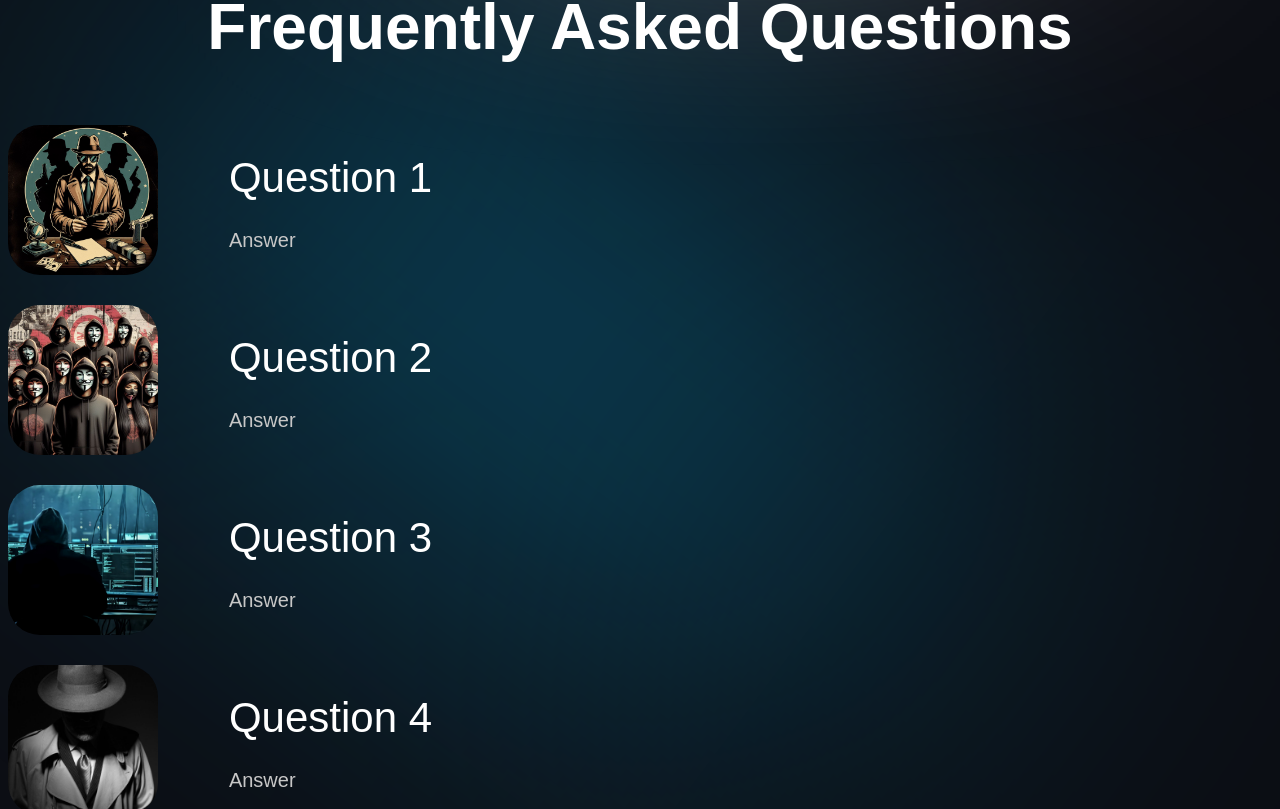
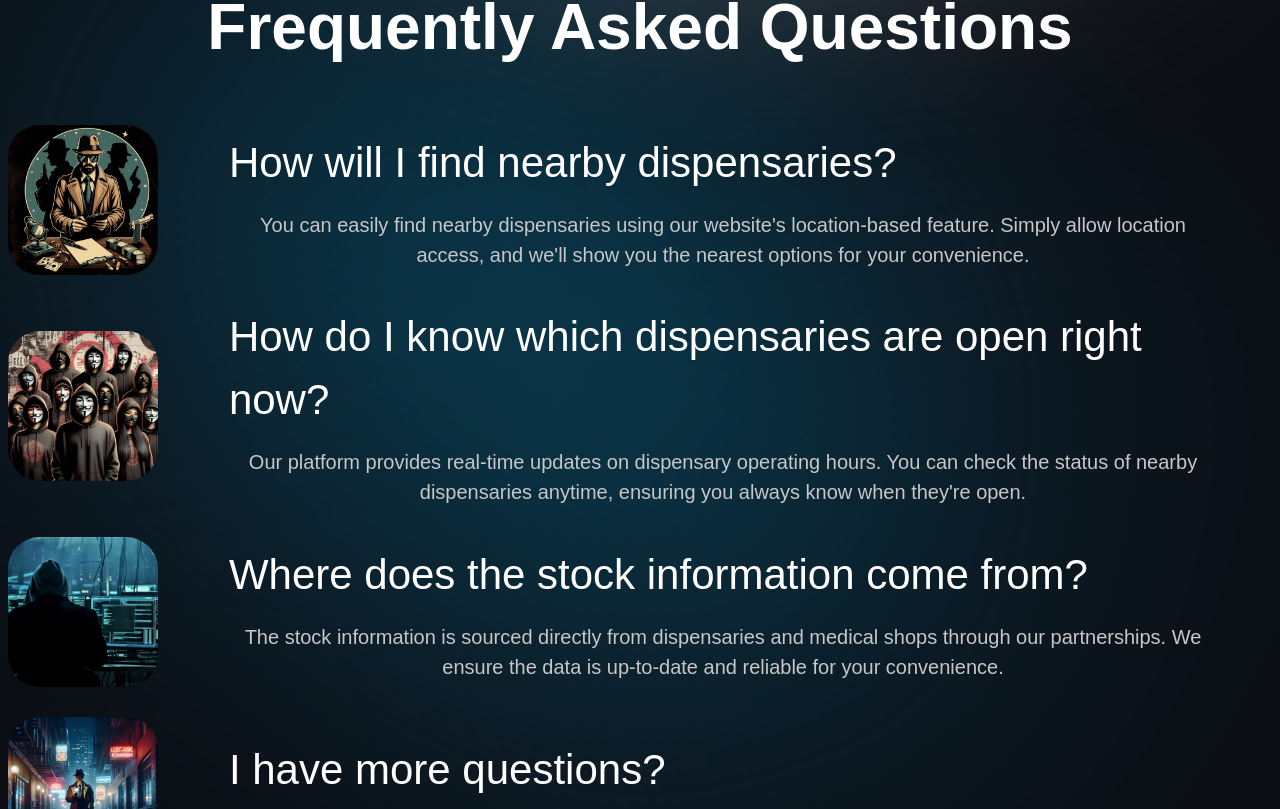
Before and after one commit to amanthegarg/ridehack-24, a Next.js app: page / in a window 1280 px wide. Shown: the part 3211-4020 px from the top of the page. Built offline with nearby package versions, Linux system fonts and the light colour scheme; a web font is replaced by a local one.

Commit message:
commit before orientation time

```diff
--- a/constants/index.js
+++ b/constants/index.js
@@ -17,13 +17,9 @@ export const exploreWorlds = [
   {
     id: 'murder-4',
     imgUrl: '/stock.jpg',
-    title: 'Medicine stocks',
+    title: 'Medicine Availability',
   },
-  // {
-  //   id: 'Murder-5',
-  //   imgUrl: '/openin.jpg',
-  //   title: 'Open Innovation',
-  // },
+
 ];
 
 export const startingFeatures = [
@@ -64,27 +60,20 @@ export const newFeatures2 = [
 export const insights = [
   {
     imgUrl: '/image32.jpeg',
-    title: ' Question 1 ',
-    subtitle: 'Answer',
+    title: 'How will I find nearby dispensaries?',
+    subtitle: "You can easily find nearby dispensaries using our website's location-based feature. Simply allow location access, and we'll show you the nearest options for your convenience.",
   },
   {
     imgUrl: '/image30.jpeg',
-    title: ' Question 2',
-    subtitle:
-      '  Answer ',
+    title: 'How do I know which dispensaries are open right now?',
+    subtitle: " Our platform provides real-time updates on dispensary operating hours. You can check the status of nearby dispensaries anytime, ensuring you always know when they're open.",
   },
   {
     imgUrl: '/image36.jpeg',
-    title: ' Question 3',
-    subtitle:
-      ' Answer ',
+    title: ' Where does the stock information come from?',
+    subtitle: 'The stock information is sourced directly from dispensaries and medical shops through our partnerships. We ensure the data is up-to-date and reliable for your convenience.',
   },
-  {
-    imgUrl: '/image34.jpeg',
-    title: '   Question 4',
-    subtitle:
-      ' Answer ',
-  },
+
   {
     imgUrl: '/image31.jpeg',
     title: '   I have more questions?',
```
Also changed, not shown: components/ExploreCard.jsx (+0 -77 lines), public/stock.jpg.
